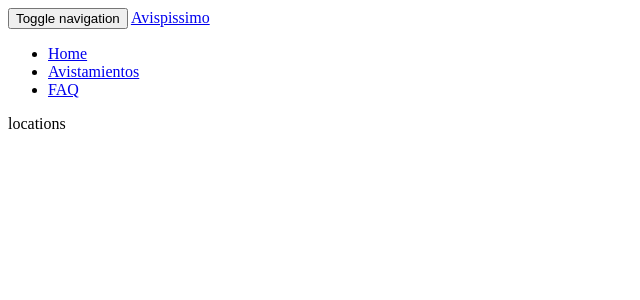
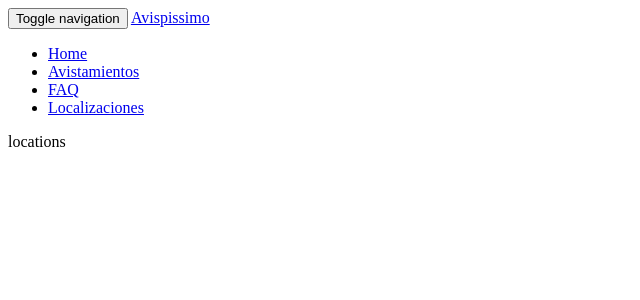
Before and after one commit to CarlosTenorio/vespapp-web, a Django app: page /locations/ in a window 1280 px wide. Shown: the top 300 px of the page, without its empty margins (0-640 px from the left). Run offline with Django 3.2, Linux system fonts and the light colour scheme.

Commit message:
modified location and menu

```diff
--- a/web/templates/components/navbar.html
+++ b/web/templates/components/navbar.html
@@ -17,6 +17,7 @@
         <li class="{% active 'home' %}"><a href="#">Home</a></li>
         <li class="{% active 'sightings' %}"><a href="/sightings">Avistamientos</a></li>
         <li class="{% active 'faq' %}"><a href="{% url 'faq' %}">FAQ</a></li>
+        <li class="{% active 'locations' %}"><a href="{% url 'locations' %}">Localizaciones</a></li>
       </ul>
     </div><!-- /.navbar-collapse -->
   </div><!-- /.container-fluid -->
--- a/web/templates/locations.html
+++ b/web/templates/locations.html
@@ -1,4 +1,5 @@
 {% extends "layout.html" %}
+{% block description %}Localización del avistamiento{% endblock %}
 {% block body %}
   <p>locations</p>
 
```
